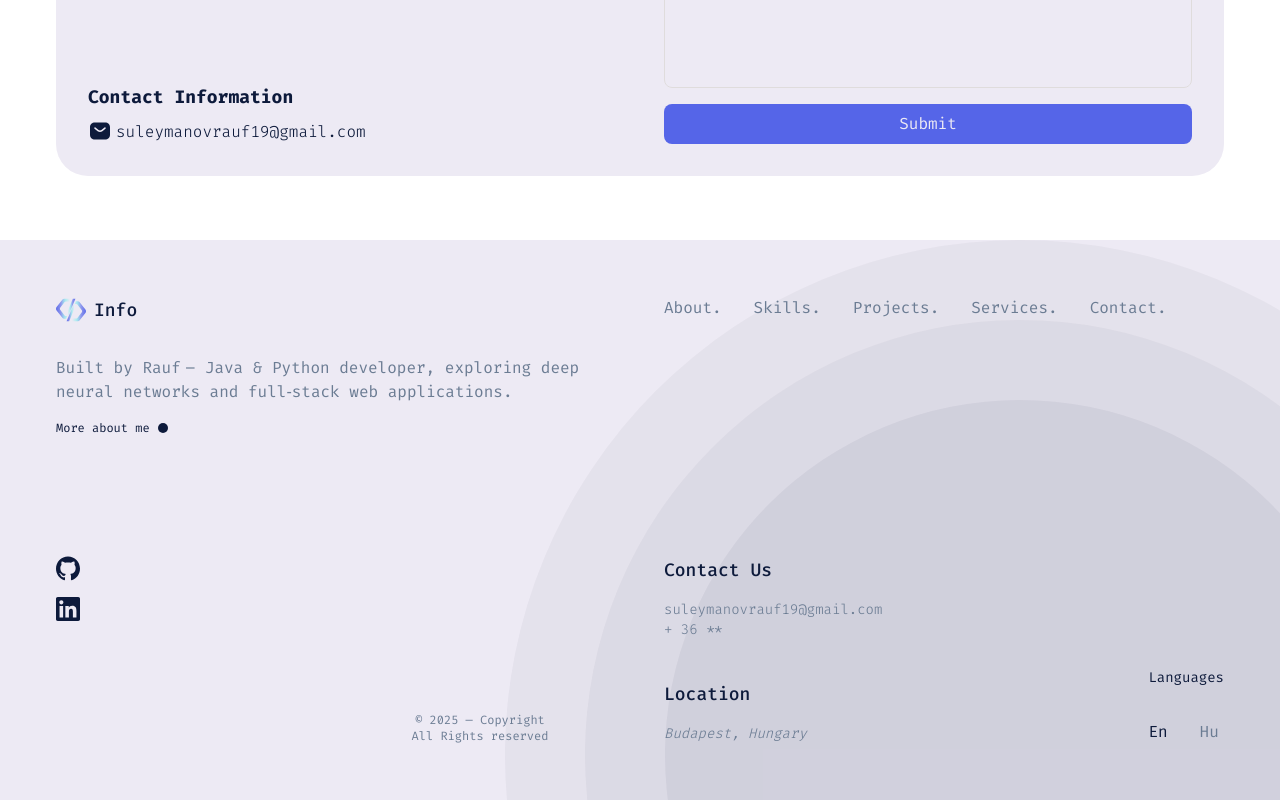
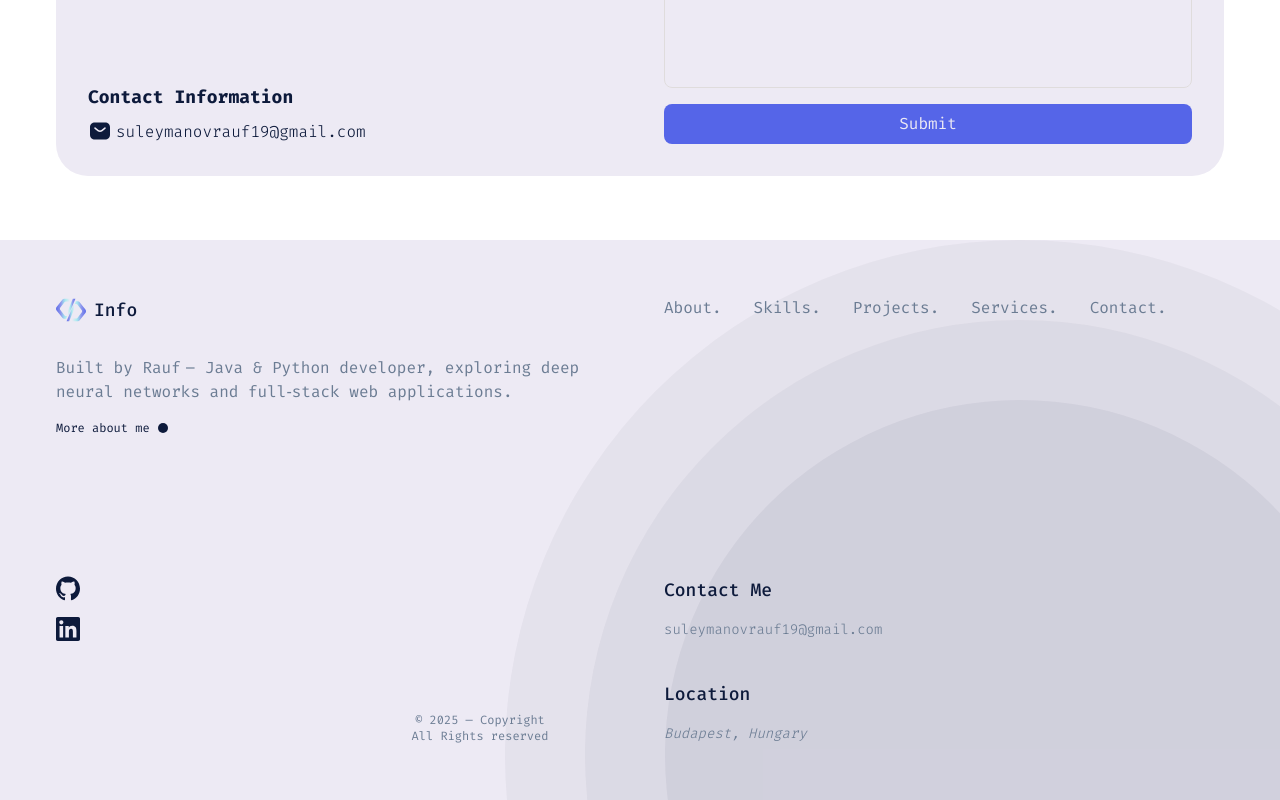
Before and after one commit to Ph4ntomByte/Portfolio, a Next.js app: page / in a window 1280 px wide. Shown: the part 3223-4023 px from the top of the page. Built offline with nearby package versions, Linux system fonts and the light colour scheme; no server answers.

Commit message:
fix: remove unnesary parts from footer

```diff
--- a/src/appData/index.ts
+++ b/src/appData/index.ts
@@ -94,5 +94,3 @@ export const themes = [
     colors: ['#0f172a', '#cbd5e1', '#1e293b', '#2563eb', '#10b981'],
   },
 ]
-
-export const languages = ['En', 'Hu']
--- a/src/components/Footer/Footer.tsx
+++ b/src/components/Footer/Footer.tsx
@@ -1,4 +1,4 @@
-import { footerLinks, languages } from '@/appData'
+import { footerLinks } from '@/appData'
 import { socials } from '@/appData/personal'
 import Logo from '../Navbar/Logo'
 
@@ -55,16 +55,11 @@ const Footer = () => {
         <div className="flex flex-col justify-between gap-[200px] md:flex-row md:gap-8">
           <div className="space-y-10 md:self-end">
             <div className="flex flex-col">
-              <h5 className="text-neutral mb-4 text-lg font-medium">Contact Us</h5>
+              <h5 className="text-neutral mb-4 text-lg font-medium">Contact Me</h5>
               <a
                 href="mailto:suleymanovrauf19@gmail.com"
                 className="text-tertiary-content hover:text-neutral text-sm font-light transition-colors duration-300">
                 suleymanovrauf19@gmail.com
-              </a>
-              <a
-                href="tel:"
-                className="text-tertiary-content hover:text-neutral text-sm font-light transition-colors duration-300">
-                + 36 **
               </a>
             </div>
             <div>
@@ -74,19 +69,6 @@ const Footer = () => {
                   <span>Budapest, Hungary</span>
                 </address>
               </div>
-            </div>
-          </div>
-
-          <div className="md:self-end">
-            <p className="text-neutral mb-8 text-sm md:text-right">Languages</p>
-            <div className="flex gap-8 md:gap-4 lg:gap-8">
-              {languages.map((language, idx) => (
-                <span
-                  key={language}
-                  className={idx === 0 ? 'text-neutral' : 'text-tertiary-content'}>
-                  {language}
-                </span>
-              ))}
             </div>
           </div>
         </div>
```
